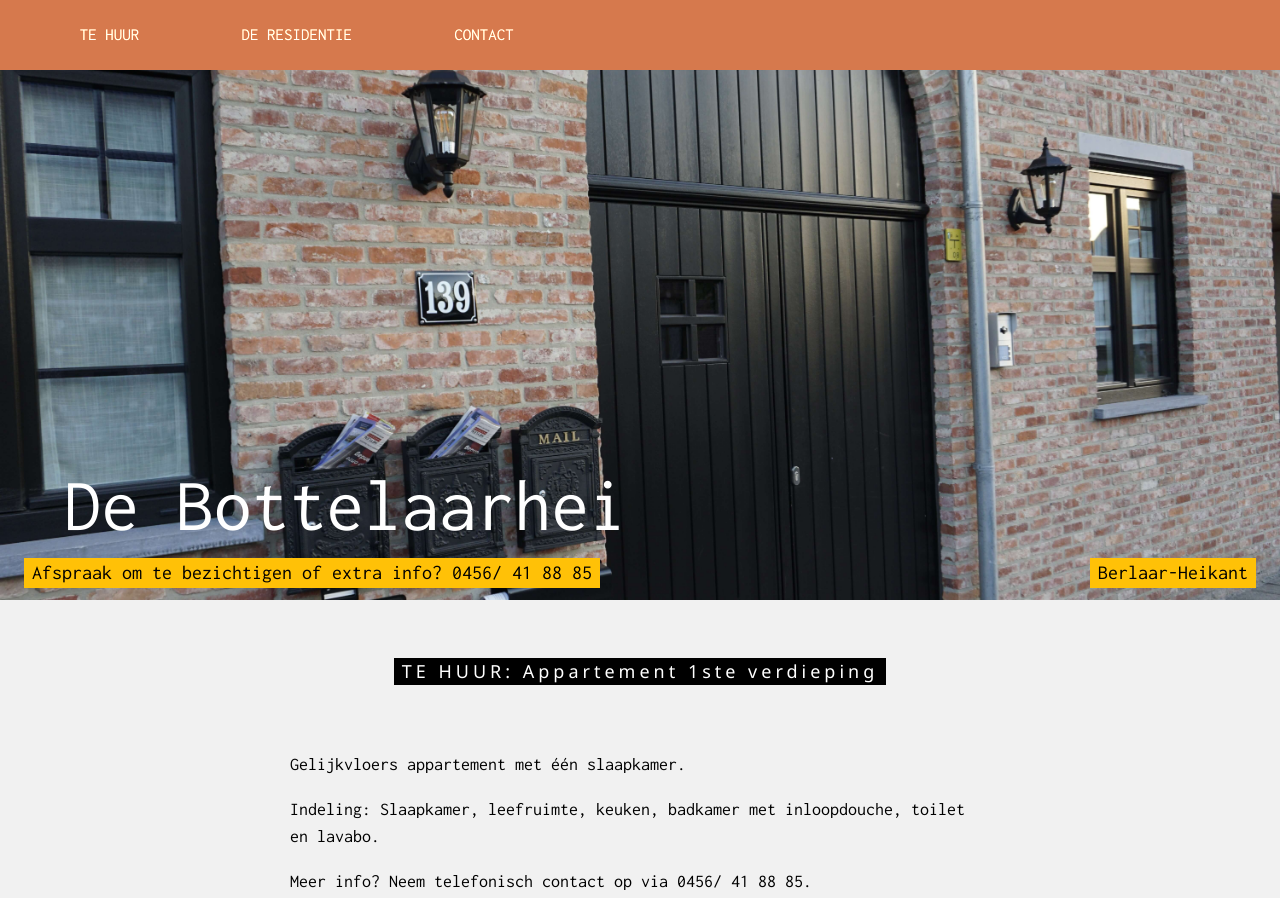
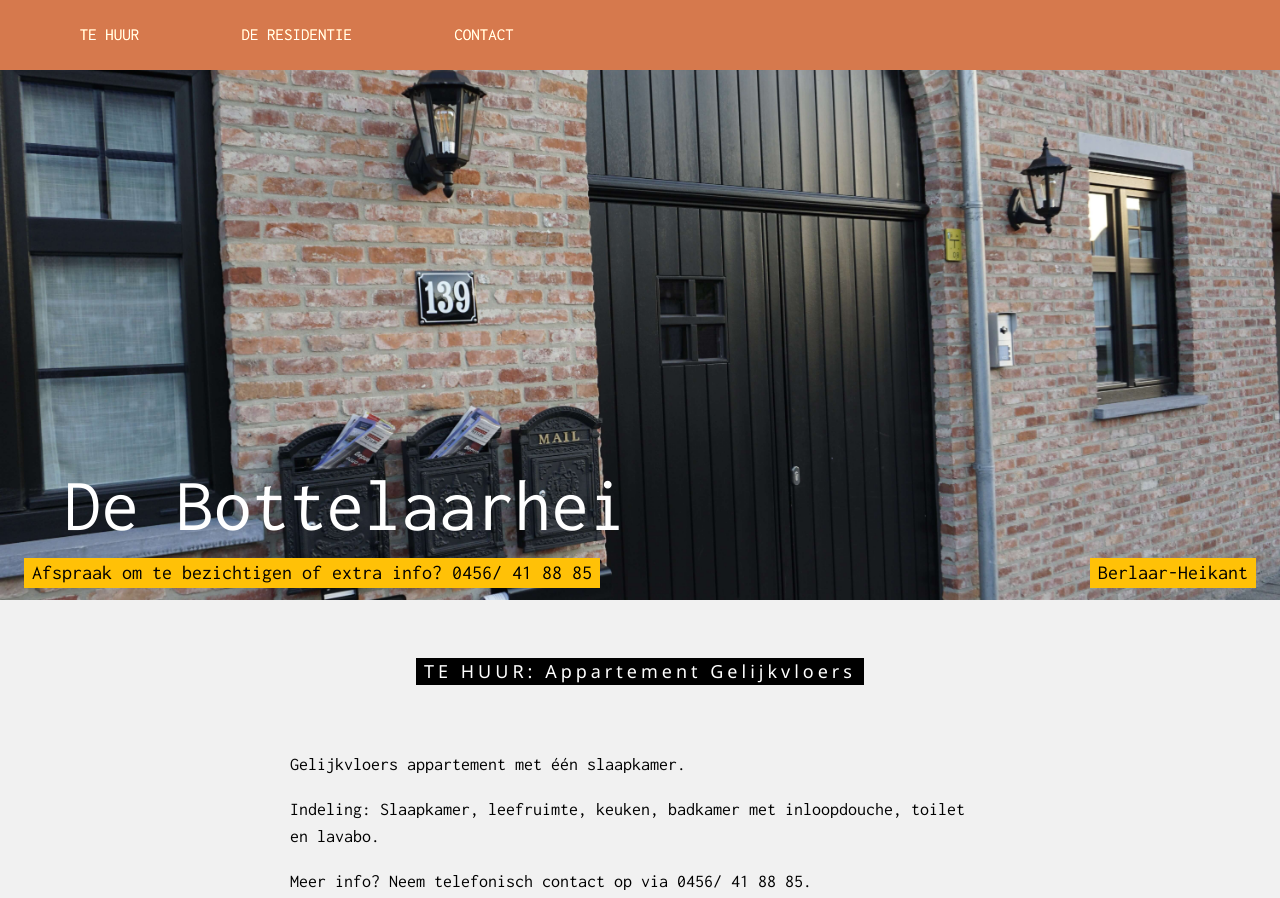
Before and after one commit to ehey19/ehey19.github.io, a plain HTML site: page index.html in a window 1280 px wide. Shown: the top 898 px of the page. Drawn offline with Linux system fonts and the light colour scheme.

Commit message:
Update index.html

```diff
--- a/index.html
+++ b/index.html
@@ -134,7 +134,7 @@ body, html {
 <!-- For rent Container-->
 <div class="w3-container" id="huur">
   <div class="w3-content" style="max-width:700px">
-    <h5 class="w3-center w3-padding-48"><span class="w3-tag w3-wide">TE HUUR: Appartement 1ste verdieping</span></h5>
+    <h5 class="w3-center w3-padding-48"><span class="w3-tag w3-wide">TE HUUR: Appartement Gelijkvloers</span></h5>
 <!--<p>Ruim, licht en energiezuinig appartement met twee slaapkamers. Het ruime terras kijkt uit op de mooie achterliggende tuin en is door zijn zuidelijke ligging de hele dag zonnig.</p> -->
 
 <!--<p>Het appartement is nog in nieuwstaat, voldoet aan de hedendaagse comfort vereisten en is afgewerkt met hoogkwaliteits materialen.</p> -->
```
